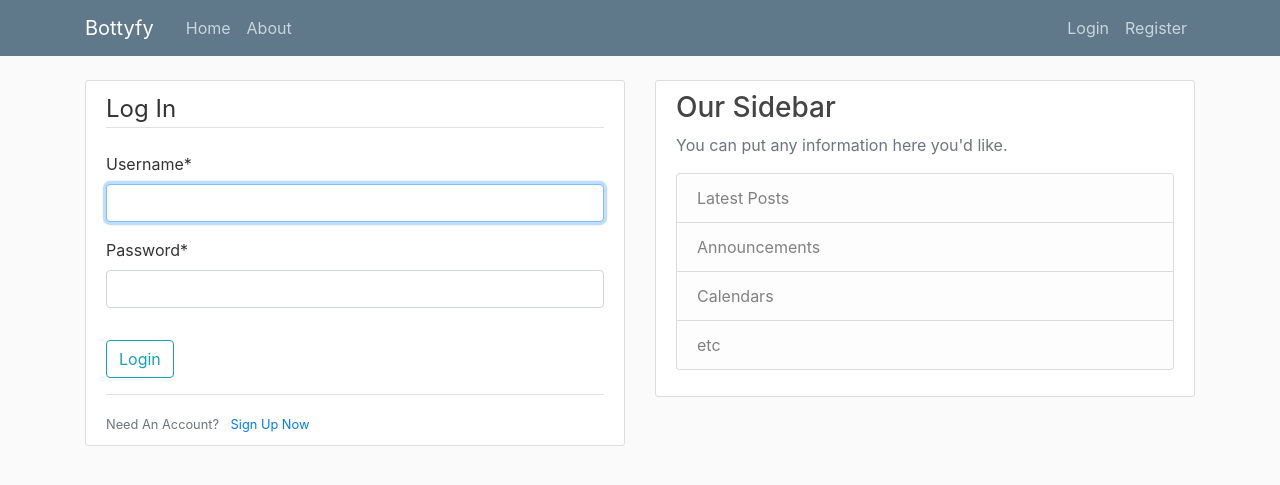
After one commit to ciurkoj/web_automation, a Django app: page /login/ in a window 1280 px wide. The commit adds this page. Shown: the top 485 px of the page. Run offline with Django 3.2, Linux system fonts and the light colour scheme; some libraries are stand-ins or nearby versions.

Commit message:
Added user login feature with user profile page.
User can login now, display its profile page with default image

```diff
--- a/bottyfy/settings.py
+++ b/bottyfy/settings.py
@@ -142,3 +142,7 @@ USE_TZ = True
 STATIC_URL = '/static/'
 STATIC_ROOT = 'static'
 CRISPY_TEMPLATE_PACK = 'bootstrap4'
+LOGIN_REDIRECT_URL = 'ikariam-home'
+LOGIN_URL = 'login'
+MEDIA_ROOT = os.path.join(BASE_DIR, 'media')
+MEDIA_URL = '/media/'
--- a/bottyfy/urls.py
+++ b/bottyfy/urls.py
@@ -16,9 +16,20 @@ Including another URLconf
 from django.contrib import admin
 from django.urls import path, include
 from users import views as user_views
+from django.contrib.auth import views as auth_views
+from django.conf import settings
+from django.conf.urls.static import static
+
 
 urlpatterns = [
     path('admin/', admin.site.urls),
     path('', include('ikariam.urls')),
     path('register/', user_views.register, name='register'),
+    path('login/', auth_views.LoginView.as_view(template_name='users/login.html'), name='login'),
+    path('logout/', auth_views.LogoutView.as_view(template_name='users/logout.html'), name='logout'),
+    path('profile/', user_views.profile, name='profile'),
 ]
+
+if settings.DEBUG:
+    urlpatterns += static(settings.MEDIA_URL,
+                          document_root=settings.MEDIA_ROOT)
--- a/ikariam/templates/ikariam/base.html
+++ b/ikariam/templates/ikariam/base.html
@@ -28,13 +28,18 @@
           </button>
           <div class="collapse navbar-collapse" id="navbarToggle">
             <div class="navbar-nav mr-auto">
-              <a class="nav-item nav-link" href="#">Home</a>
+              <a class="nav-item nav-link" href="{% url 'ikariam-home' %}">Home</a>
               <a class="nav-item nav-link" href="#">About</a>
             </div>
             <!-- Navbar Right Side -->
             <div class="navbar-nav">
-              <a class="nav-item nav-link" href="#">Login</a>
-              <a class="nav-item nav-link"  href="{% url 'register' %}">Register</a>
+              {% if user.is_authenticated %}
+                <a class="nav-item nav-link" href="{% url 'profile' %}">Profile</a>
+                <a class="nav-item nav-link" href="{% url 'logout' %}">Logout</a>
+              {% else %}
+                <a class="nav-item nav-link" href="{% url 'login' %}">Login</a>
+                <a class="nav-item nav-link" href="{% url 'register' %}">Register</a>
+              {% endif %}
             </div>
           </div>
         </div>
--- a/users/admin.py
+++ b/users/admin.py
@@ -1,3 +1,5 @@
 from django.contrib import admin
 
-# Register your models here.
+from .models import Profile
+
+admin.site.register(Profile)
--- a/users/apps.py
+++ b/users/apps.py
@@ -3,3 +3,6 @@ from django.apps import AppConfig
 
 class UsersConfig(AppConfig):
     name = 'users'
+
+    def ready(self):
+        import users.signals
--- /dev/null
+++ b/users/templates/users/login.html
@@ -0,0 +1,21 @@
+{% extends "ikariam/base.html" %}
+{% load crispy_forms_tags %}
+{% block content %}
+    <div class="content-section">
+        <form method="POST">
+            {% csrf_token %}
+            <fieldset class="form-group">
+                <legend class="border-bottom mb-4">Log In</legend>
+                {{ form|crispy }}
+            </fieldset>
+            <div class="form-group">
+                <button class="btn btn-outline-info" type="submit">Login</button>
+            </div>
+        </form>
+        <div class="border-top pt-3">
+            <small class="text-muted">
+                Need An Account? <a class="ml-2" href="{% url 'register' %}">Sign Up Now</a>
+            </small>
+        </div>
+    </div>
+{% endblock content %}
```
Also changed, not shown: users/models.py (+8 -1 lines), users/signals.py (added, +15 -0 lines), users/templates/users/logout.html (added, +9 -0 lines), users/templates/users/profile.html (added, +14 -0 lines), users/views.py (+11 -5 lines), media/default.jpg (added), media/profile_pics/pngguru.com.png (added), users/migrations/0001_initial.py (added).
